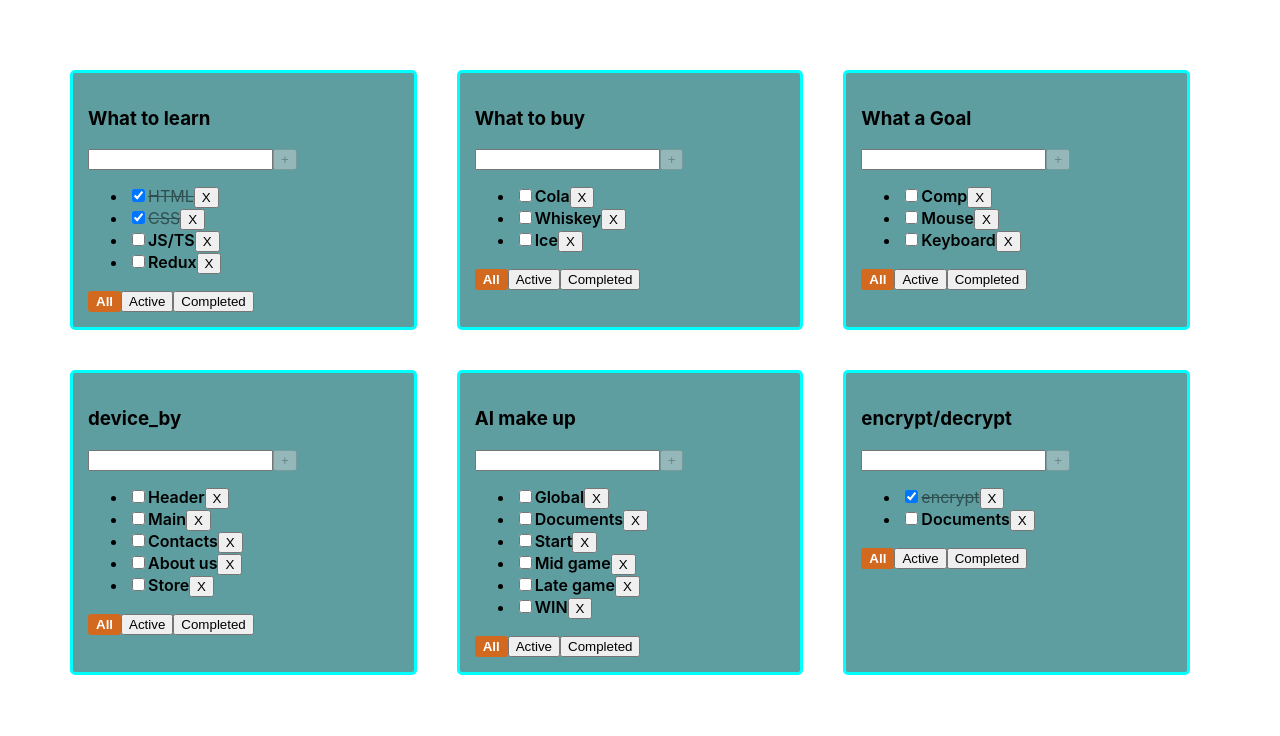
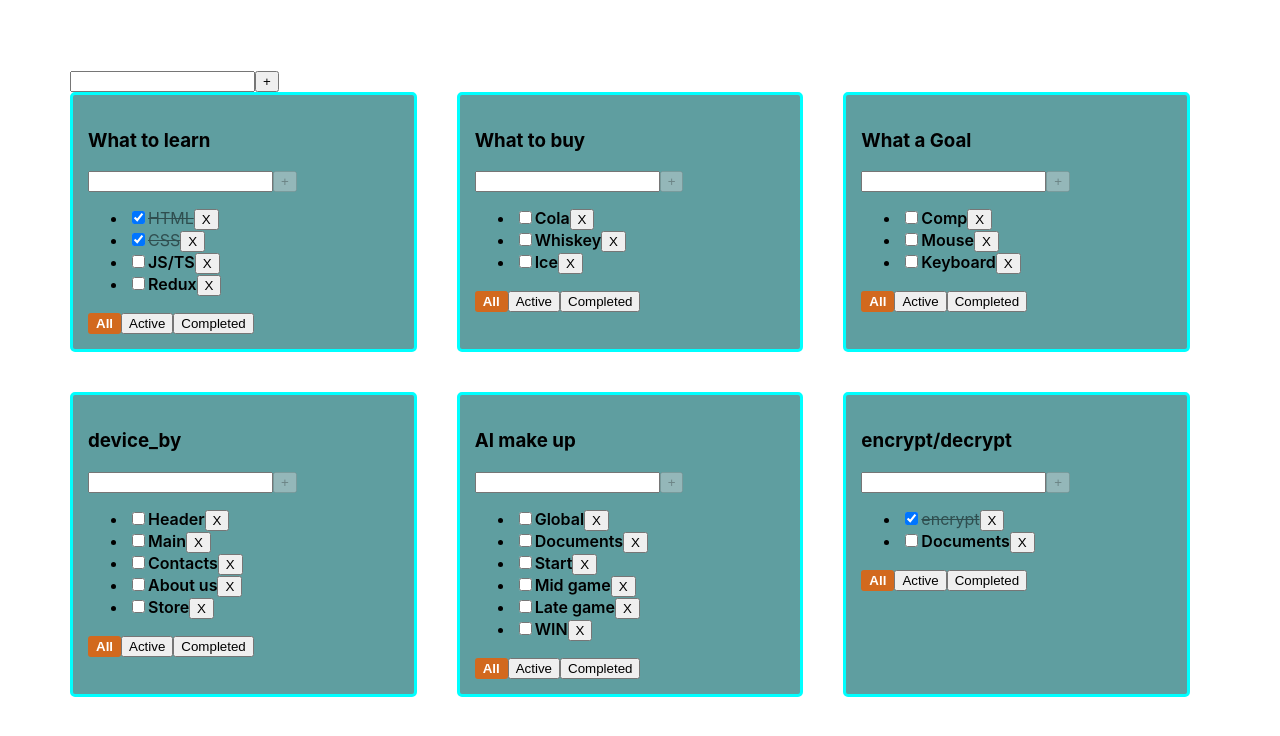
Before and after one commit to wewealka/1-todolist, a React (Create React App) app: page / in a window 1280 px wide. Shown: the top 736 px of the page. Built offline with nearby package versions, Linux system fonts and the light colour scheme.

Commit message:
change render

```diff
--- a/src/components/TodoList.tsx
+++ b/src/components/TodoList.tsx
@@ -2,16 +2,21 @@
 import styled from 'styled-components';
 import { InitialTasks } from '../data/DataAppBLL-1-todolist';
 import { ConceptWindows } from '../layout/ConceptWindows';
+import { useState } from 'react';
+import { InputConWin } from './input/InputCW';
 
 export const TodoList = () => {
+    let [newNote, setNewNote] = useState(InitialTasks)
+    const taskList = newNote.map((taskGroup, index) => (
+        <StyledTaskGroup key={index}>
+            <ConceptWindows title={taskGroup.title} tasks={taskGroup.tasks} />
+        </StyledTaskGroup>
+    ));
     return (
         <StyledCon>
+            <div><InputConWin newNote={newNote} setNewNote={setNewNote}/></div>
             <StyledTodoList>
-                {InitialTasks.map((taskGroup, index) => (
-                    <StyledTaskGroup key={index}>
-                        <ConceptWindows title={taskGroup.title} tasks={taskGroup.tasks} />
-                    </StyledTaskGroup>
-                ))}
+                {taskList}
             </StyledTodoList>
         </StyledCon>
     );
--- /dev/null
+++ b/src/components/input/InputCW.tsx
@@ -0,0 +1,53 @@
+import { ChangeEvent, KeyboardEvent, useState } from "react";
+import { MainButton } from "../mainbtn/MainButton";
+import { usageAddNote } from "../../data/DataButton-2-todolist";
+import { ConceptWindowsPropsType } from "../../layout/ConceptWindows";
+
+export type InputConWinType = {
+    newNote:ConceptWindowsPropsType[]
+    setNewNote:React.Dispatch<React.SetStateAction<ConceptWindowsPropsType[]>>
+}
+
+export const InputConWin:React.FC<InputConWinType> = ({newNote, setNewNote}) => {
+    const [newTaskTitle, setNewTaskTitle] = useState("");
+
+
+    const newTitleChangeHeandler = (e: ChangeEvent<HTMLInputElement>) => {
+        const value = e.target.value;
+        if (value.trim() !== "" && !/ {2}/.test(value)) {
+
+        }
+        setNewTaskTitle(value);
+
+    };
+
+    const onKeyPressHandler = (e: KeyboardEvent<HTMLInputElement>) => {
+        if (e.key === 'Enter') {
+            addNote()
+        }
+    };
+    const addNote = () => {
+        if (newTaskTitle.trim() === "" || / {2}/.test(newTaskTitle)) {
+            setNewTaskTitle("");
+        } else {
+            const currentState = usageAddNote(newNote,newTaskTitle)
+            setNewNote(currentState)
+            setNewTaskTitle("")
+        }
+    };
+
+
+    return (
+        <div>
+            <input
+                value={newTaskTitle}
+                onChange={newTitleChangeHeandler}
+                onKeyDown={onKeyPressHandler}
+            />
+            <MainButton
+                name={"+"}
+                callBack={addNote}
+            />
+        </div>
+    );
+}
```
Also changed, not shown: src/components/input/InputGod.tsx (added, +80 -0 lines).
